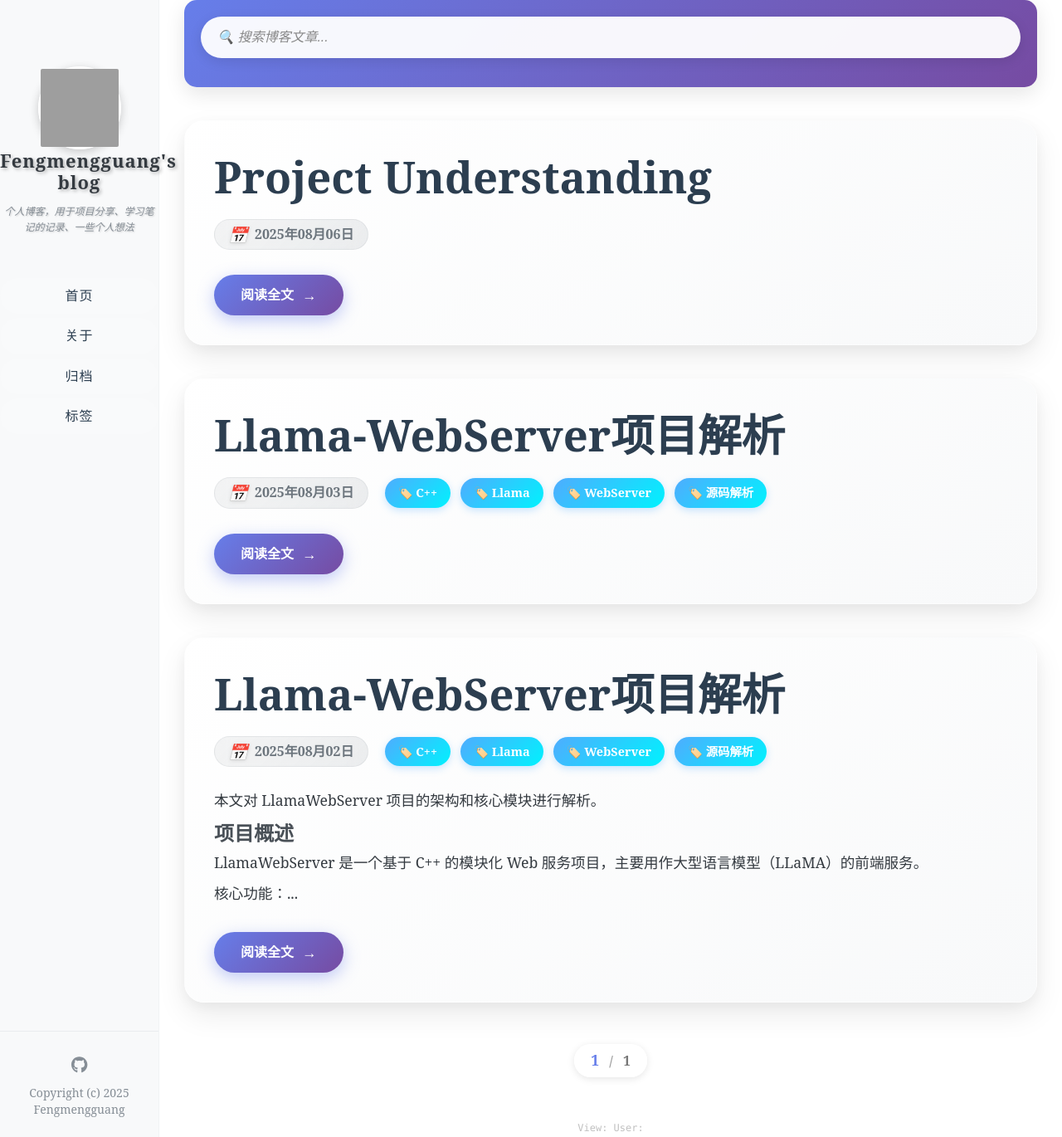
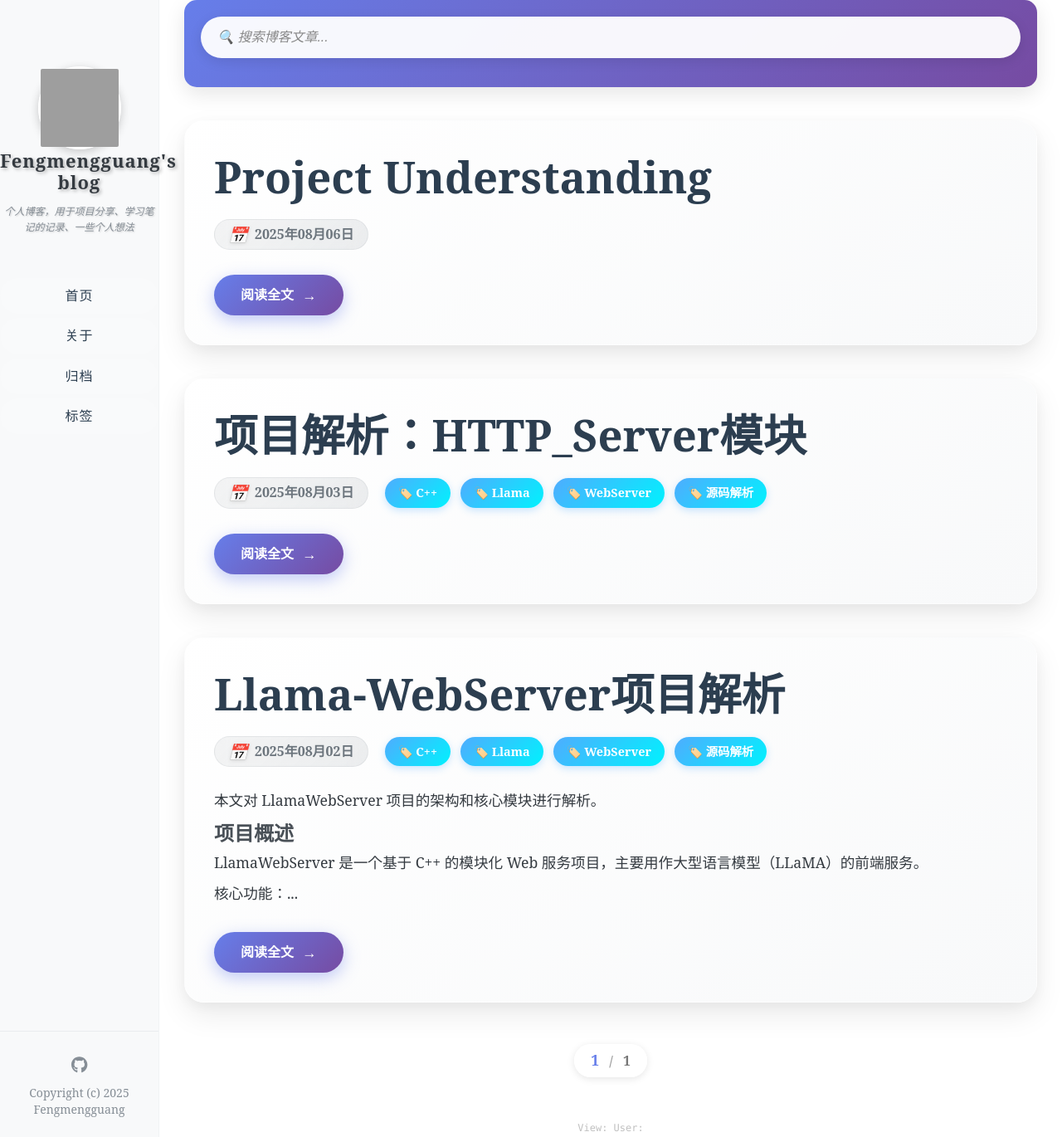
Before and after one commit to xiaoben765/xiaoben765.github.io, a Jekyll site: the page built from index.html, in a window 1280 px wide and 1370 px high. Shown: the whole window at 83% size. Built offline with Jekyll 4.4.1, drawn with Linux system fonts in a browser that asks for light colours; the list of posts is cut into pages by our own code; comment, search, counter and statistics services are not loaded; grey boxes are pictures that could not be loaded.

```diff
--- a/_posts/2025-08-03-HTTP_Server_Module.md
+++ b/_posts/2025-08-03-HTTP_Server_Module.md
@@ -1,6 +1,6 @@
 ---
 layout: post
-title: "Llama-WebServer项目解析"
+title: "项目解析：HTTP_Server模块"
 date: 2025-08-03
 tags: [C++, Llama, WebServer, 源码解析]
 comments: true
```
